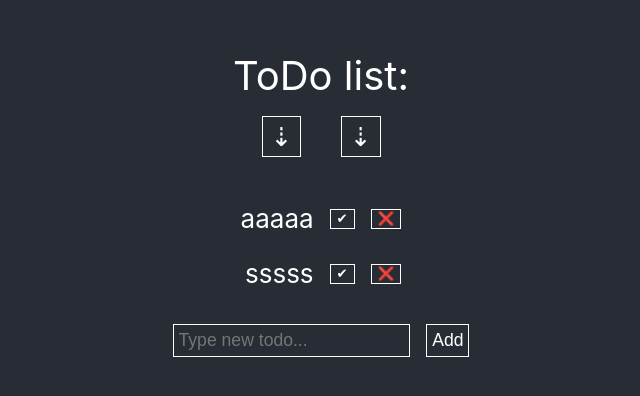
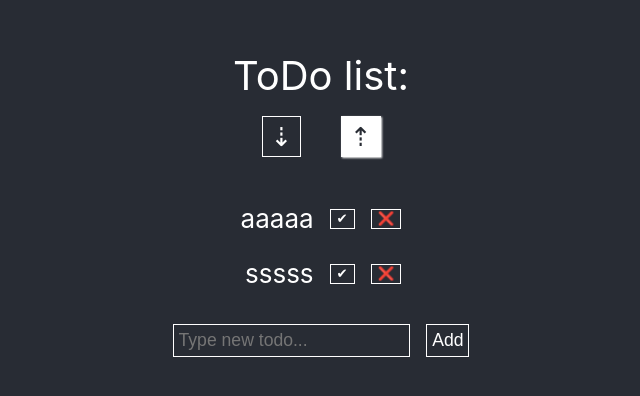
Before and after one commit to antsukanova/my-todo-list, a React (Create React App) app: page / in a window 1280 px wide. Shown: the part 196-592 px from the top of the page, without its empty margins (319-959 px from the left). Built offline with nearby package versions, Linux system fonts and the light colour scheme.

Commit message:
modify FilterBar component

```diff
--- a/src/Components/FilterBar.tsx
+++ b/src/Components/FilterBar.tsx
@@ -3,25 +3,32 @@ import './FilterBar.css';
 
 interface IFilterProps {
     name: string,
-    handleFilter: (val: string) => void
+    handleFilter: (val: string) => void,
+    icon: string
 }
 
-const FilterBar = (props: IFilterProps) => {
+class FilterBar extends React.Component<IFilterProps> {
+    readonly defaultFilterName: string = 'asc';
+    handleChange = (e: any) => {
+        this.props.handleFilter(e.target.value.toString());
+    };
 
-    const handleChange = (e: any) => {
-        props.handleFilter(e.target.value.toString())
-    };
+    render() {
+        const {name, icon} = this.props;
 
         return (<>
             <input className='FilterInput'
-               value={props.name}
+                   value={name}
                    type="radio"
-               id={props.name}
+                   id={name}
                    name="todo-list"
-               onChange={handleChange}/>
+                   onChange={this.handleChange}
+                   defaultChecked={name === this.defaultFilterName}
+            />
             <label className='FilterLabel'
-               htmlFor={props.name}>⇣</label>
+                   htmlFor={name}>{icon}</label>
         </>);
-};
+    }
+}
 
 export default FilterBar;
--- a/src/Components/TodoList.tsx
+++ b/src/Components/TodoList.tsx
@@ -1,23 +1,19 @@
 import React from 'react'
-import {ListDataModel} from './dataModel'
+import {FilterDataModel, ListDataModel} from './dataModel'
 import List from './List';
 import AddItem from './AddItem';
-import FilterItem from './FilterBar';
+import FilterBar from './FilterBar';
 import './TodoList.css';
 
 type State = {
-    list: Array<ListDataModel>, filterName: Array<string>
+    list: Array<ListDataModel>, filterName: Array<FilterDataModel>
 }
 
 class TodoList extends React.Component {
     state: State = {
-        list: [{id: 1, value: 'aaaaa'}, {id: 2, value: 'sssss'}], //[]
-        filterName: ['desc', 'asc']
+        list: [{id: 1, value: 'aaaaa'}, {id: 2, value: 'sssss'}], //[] ???
+        filterName: [{value: 'desc', icon: '⇣'}, {value: 'asc', icon: '⇡'}]
     };
-
-    // listIsEmpty = (list: Array<ListDataModel> | []) => {
-    //     return this.state.list.length > 0
-    // };
 
     addItem = (item: String) => {
         this.setState(() => {
@@ -35,10 +31,15 @@ class TodoList extends React.Component {
     FilterItems = (order: string) => {
         //if nothing => then desc
         if (order === 'desc') {
-            this.state.list.sort((a, b) => b.id - a.id);
-            console.log(this.state.list)
+            this.setState(state => {
+                const sortedArray = this.state.list.sort((a, b) => b.id - a.id);
+                return {sortedArray}
+            })
         } else if (order === 'asc') {
-            this.state.list.sort((a, b) => a.id - b.id);
+            this.setState(state => {
+                const sortedArray = this.state.list.sort((a, b) => a.id - b.id);
+                return {sortedArray}
+            })
         }
     };
 
@@ -56,9 +57,10 @@ class TodoList extends React.Component {
 
         return (<div className="App-list">
             <div className="FilterButtons">
-                {filterName.map(el => <FilterItem key={el}
-                                                  name={el}
-                                                  handleFilter={() => this.FilterItems(el)}
+                {filterName.map(el => <FilterBar key={el.value}
+                                                 name={el.value}
+                                                 icon={el.icon}
+                                                 handleFilter={() => this.FilterItems(el.value)}
                 />)}
             </div>
             <List list={list} deleteItem={this.deleteItem}/>
--- a/src/Components/dataModel.tsx
+++ b/src/Components/dataModel.tsx
@@ -2,3 +2,8 @@ export interface ListDataModel {
     id: number,
     value: string
 }
+
+export interface FilterDataModel {
+    value: string,
+    icon: string
+}
```
Lines whose indentation alone changed are shown as unchanged.
